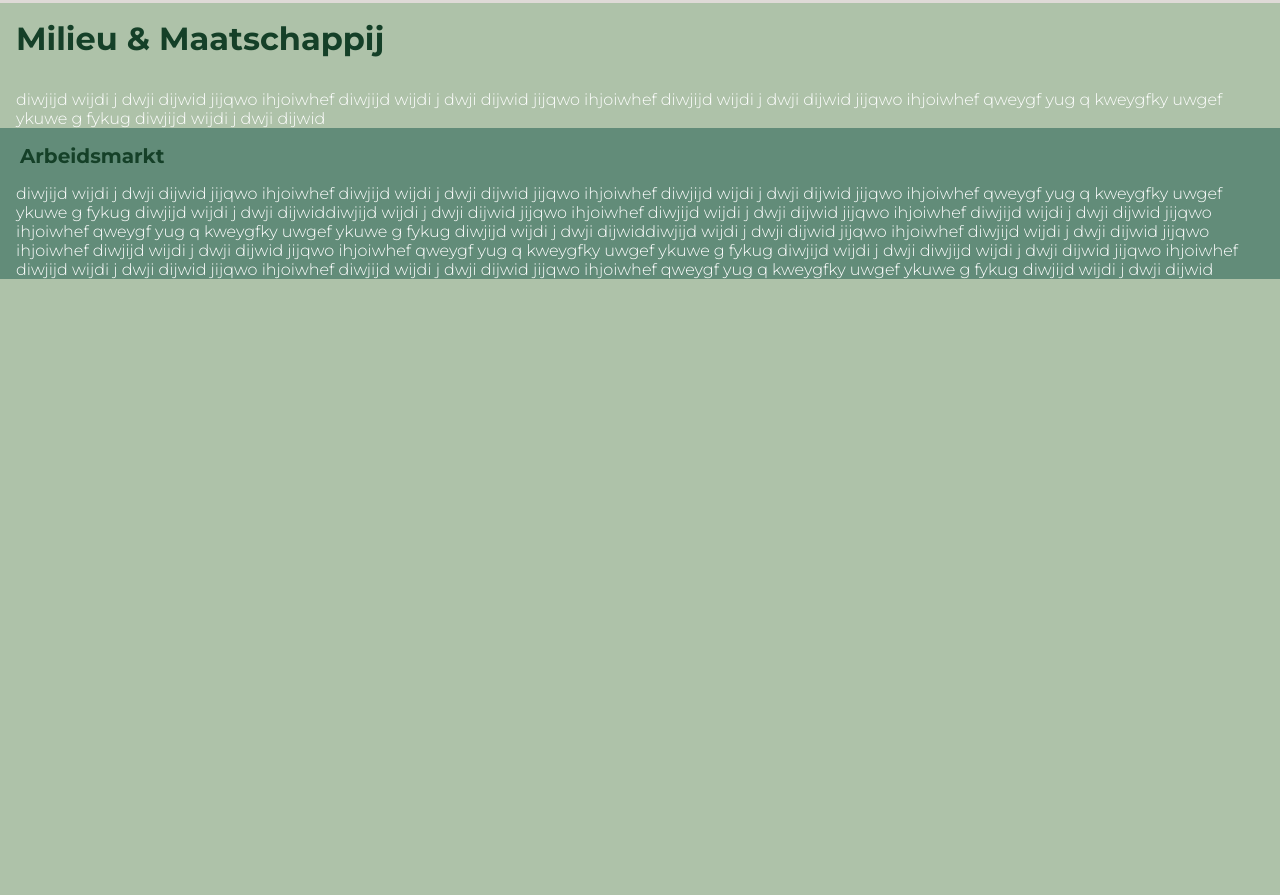
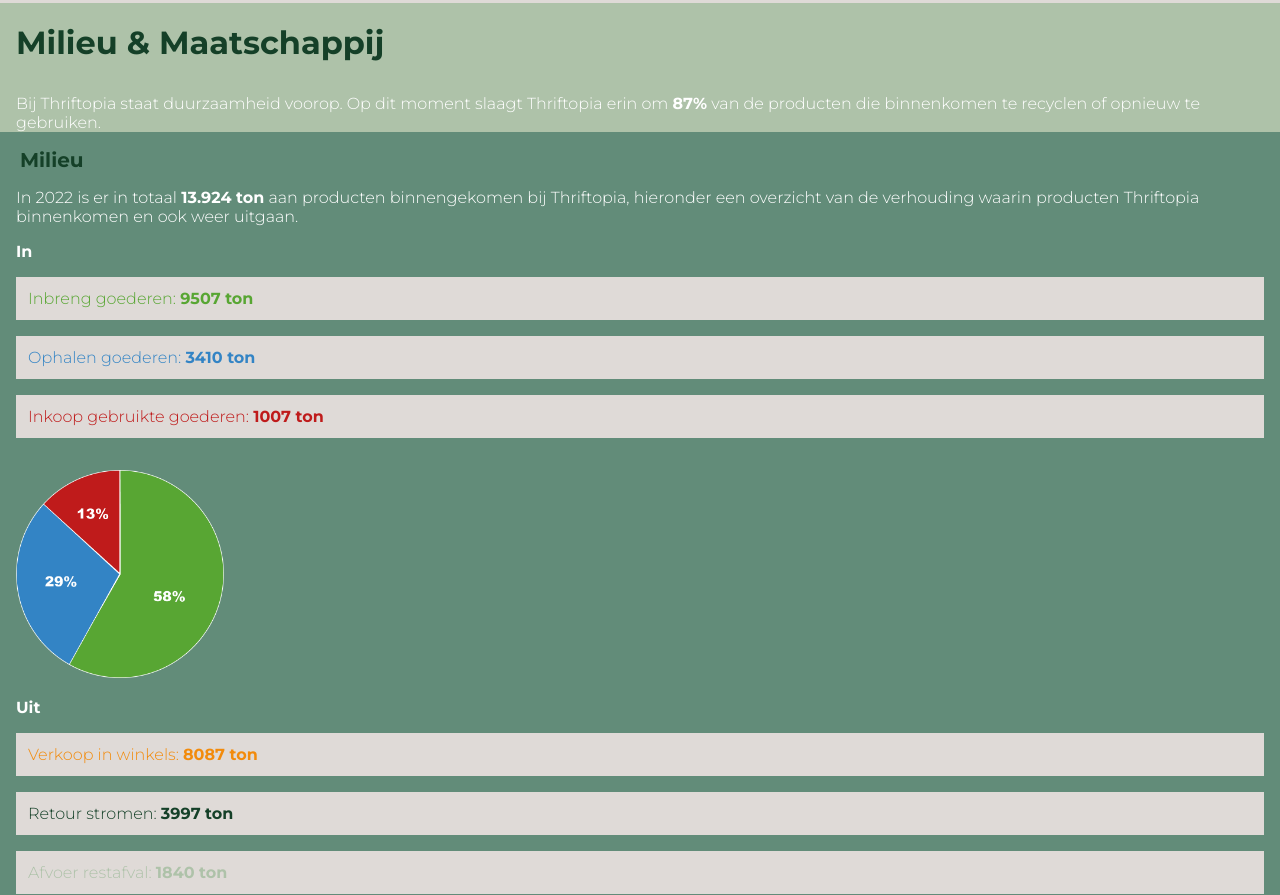
Before and after one commit to Samvdhoorn/thriftopia-mobiel, a plain HTML site: page milieu.html in a window 1280 px wide. Shown: the part 57-952 px from the top of the page. Before the commit the page ends 800 px from the top, so only its background shows below. Drawn offline with Linux system fonts and the light colour scheme.

Commit message:
content milieu zonder layout

```diff
--- a/milieu.html
+++ b/milieu.html
@@ -11,7 +11,7 @@
 
 </head>
 
-<body>
+<body class="milieu-body">
     <header>
         <nav>
             <ul>
@@ -27,22 +27,31 @@
     <main>
         <article>
             <h1>Milieu & Maatschappij</h1>
-                <p>diwjijd wijdi j dwji dijwid jijqwo ihjoiwhef diwjijd wijdi j dwji dijwid jijqwo ihjoiwhef
-                    diwjijd wijdi j dwji dijwid jijqwo ihjoiwhef qweygf yug q kweygfky  uwgef ykuwe g fykug
-                    diwjijd wijdi j dwji dijwid</p>
+                <p>Bij Thriftopia staat duurzaamheid voorop.
+                    Op dit moment slaagt Thriftopia erin om <strong>87%</strong> van de producten die binnenkomen te recyclen of opnieuw te gebruiken.
+                </p>
+        </article>
+        <article>
+            <h2>Milieu</h2>
+                <p>In 2022 is er in totaal <strong>13.924 ton</strong> aan producten binnengekomen bij Thriftopia, hieronder een overzicht
+                van de verhouding waarin producten Thriftopia binnenkomen en ook weer uitgaan.</p>
+
+
+            <h3>In</h3>
+                <p>Inbreng goederen: <strong>9507 ton</strong></p>
+                <p>Ophalen goederen: <strong>3410 ton</strong></p>
+                <p>Inkoop gebruikte goederen: <strong>1007 ton</strong></p>
+                <img src="images/thriftopia-in.png" alt="Cirkeldiagram Inkomsten">
+
+            <h3>Uit</h3>
+                <p>Verkoop in winkels: <strong>8087 ton</strong></p>
+                <p>Retour stromen: <strong>3997 ton</strong></p>
+                <p>Afvoer restafval: <strong>1840 ton</strong></p>
+                <img src="images/thriftopia-uit.png" alt="Cirkeldiagram Uitgave">
+
         </article>
         <article>
             <h2>Arbeidsmarkt</h2>
-                <p>diwjijd wijdi j dwji dijwid jijqwo ihjoiwhef diwjijd wijdi j dwji dijwid jijqwo ihjoiwhef
-                        diwjijd wijdi j dwji dijwid jijqwo ihjoiwhef qweygf yug q kweygfky  uwgef ykuwe g fykug
-                        diwjijd wijdi j dwji dijwiddiwjijd wijdi j dwji dijwid jijqwo ihjoiwhef diwjijd wijdi j dwji dijwid jijqwo ihjoiwhef
-                        diwjijd wijdi j dwji dijwid jijqwo ihjoiwhef qweygf yug q kweygfky  uwgef ykuwe g fykug
-                        diwjijd wijdi j dwji dijwiddiwjijd wijdi j dwji dijwid jijqwo ihjoiwhef diwjijd wijdi j dwji dijwid jijqwo ihjoiwhef
-                        diwjijd wijdi j dwji dijwid jijqwo ihjoiwhef qweygf yug q kweygfky  uwgef ykuwe g fykug
-                        diwjijd wijdi j dwji diwjijd wijdi j dwji dijwid jijqwo ihjoiwhef diwjijd wijdi j dwji dijwid jijqwo ihjoiwhef
-                        diwjijd wijdi j dwji dijwid jijqwo ihjoiwhef qweygf yug q kweygfky  uwgef ykuwe g fykug
-                        diwjijd wijdi j dwji dijwid
-                </p>
         </article>
     </main>
 
--- a/style.css
+++ b/style.css
@@ -126,8 +126,61 @@ footer {
 }
 
 nav {
-    position: sticky;
+    position: fixed;
     top: 0;
     z-index: 100;
     width: 100%;
 }
+
+body {
+    margin-top: 4em;
+}
+
+h3 {
+    color: white;
+    font-family: montserrat;
+    font-weight: 700;
+    font-size: 1em;
+    margin-left: 1em;
+    margin-right: 1em;
+}
+
+.milieu-body article img {
+    max-width: 15em;
+}
+
+.milieu-body article:nth-child(2) p:nth-of-type(2) {
+    color: #58A633;
+    background-color: #dfdad7;
+    padding: 0.75em;
+}
+
+.milieu-body article:nth-child(2) p:nth-of-type(3) {
+    color: #3384C5;
+    background-color: #dfdad7;
+    padding: 0.75em;
+}
+
+.milieu-body article:nth-child(2) p:nth-of-type(4) {
+    color: #BF1B1B;
+    background-color: #dfdad7;
+    padding: 0.75em;
+}
+
+.milieu-body article:nth-child(2) p:nth-of-type(5) {
+    color: #F28B0C;
+    background-color: #dfdad7;
+    padding: 0.75em;
+}
+
+.milieu-body article:nth-child(2) p:nth-of-type(6) {
+    color: #154028;
+    background-color: #dfdad7;
+    padding: 0.75em;
+}
+
+.milieu-body article:nth-child(2) p:nth-of-type(7) {
+    color: #AEC2A9;
+    background-color: #dfdad7;
+    padding: 0.75em;
+}
```
Also changed, not shown: index.html (+5 -1 lines), images/RataPlan.jpg (deleted), images/thriftopia-in.png (added), images/thriftopia-uit.png (added).
